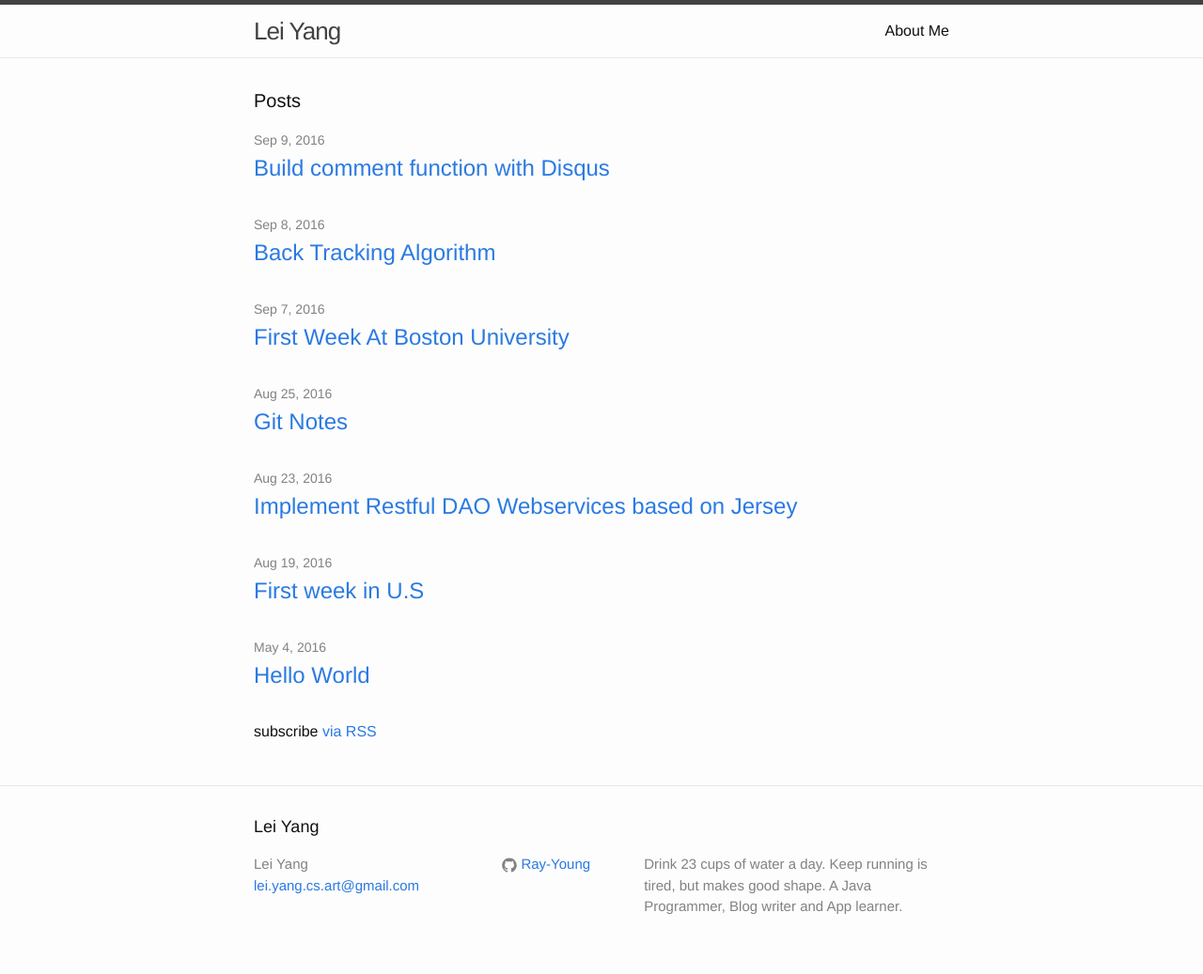
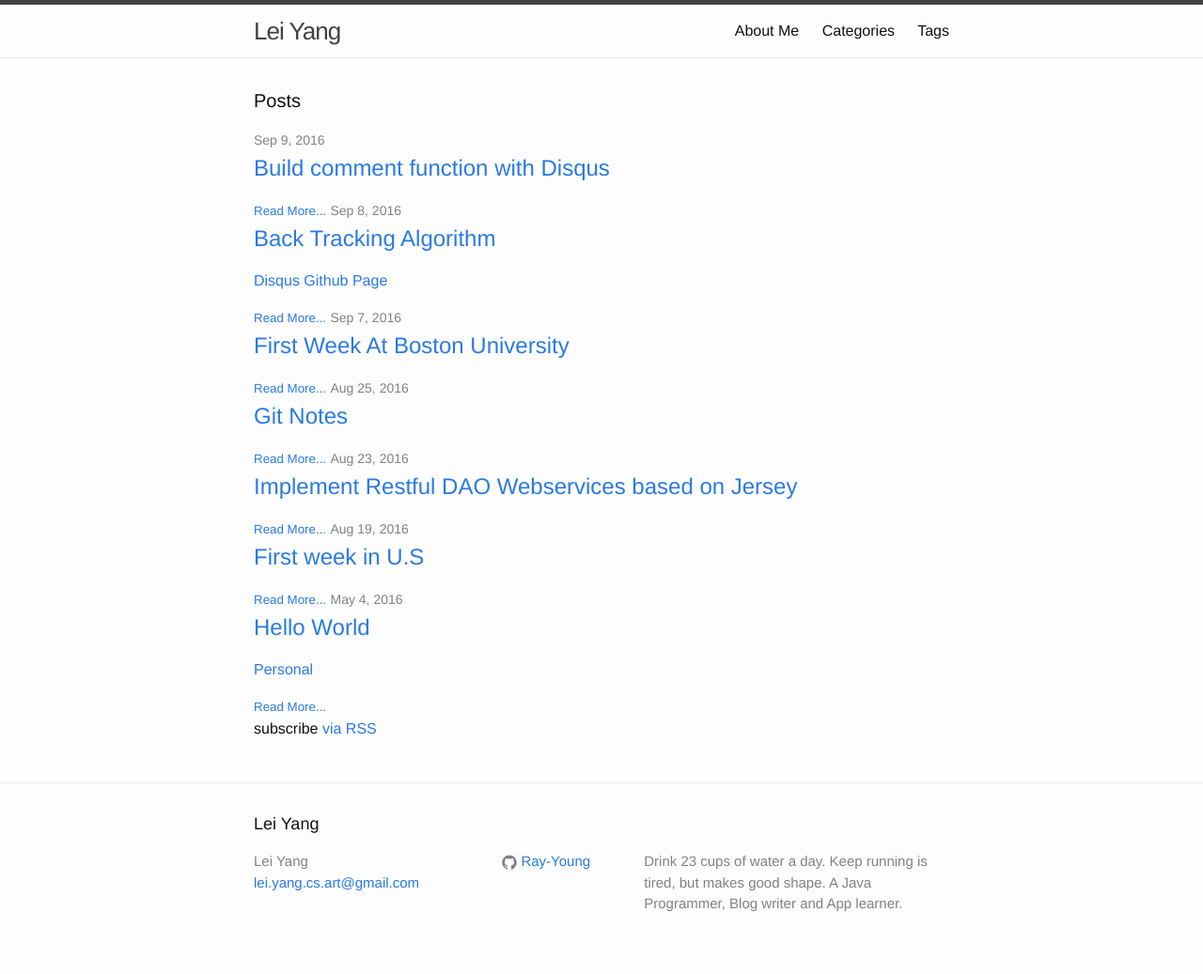
Before and after one commit to Ray-Young/ray-young.github.io, a Jekyll site: the page built from index.html, in a window 1280 px wide. Shown: the whole page at 94% size. Built offline with Jekyll 4.4.1, drawn with Linux system fonts in a browser that asks for light colours.

Commit message:
Add tags for the blog

```diff
--- a/_posts/2016-05-04-my-first-blog.md
+++ b/_posts/2016-05-04-my-first-blog.md
@@ -3,6 +3,7 @@ layout:    post
 title:     "Hello World"
 date:      2016-05-04
 comments:  true
+tags: [Personal]
 
 ---
 
--- a/_posts/2016-09-08-Back-Tracking-Algorithm.md
+++ b/_posts/2016-09-08-Back-Tracking-Algorithm.md
@@ -3,6 +3,8 @@ layout: post
 title: "Back Tracking Algorithm"
 date: 2016-09-08
 comments: true
+tags: [Github Page, Disqus]
+category: Algorithm
 ---
 
 ### Back tracking
--- a/index.html
+++ b/index.html
@@ -10,17 +10,34 @@ layout: default
 
   <h1 class="page-heading">Posts</h1>
 
-  <ul class="post-list">
+  <div class="post-list">
     {% for post in site.posts %}
-      <li>
         <span class="post-meta">{{ post.date | date: "%b %-d, %Y" }}</span>
-
         <h2>
           <a class="post-link" href="{{ post.url | prepend: site.baseurl }}">{{ post.title }}</a>
         </h2>
-      </li>
-    {% endfor %}
-  </ul>
+		<div>
+          {% capture tags %}
+            {% for tag in post.tags %}
+              {{ tag | downcase | replace:' ','*' }}
+            {% endfor %}
+          {% endcapture %}
+          {% assign sorted_post_tags = tags | split:' ' | sort %}
+          {% for sorted_tag in sorted_post_tags %}
+            {% for tag in post.tags %}
+              {% assign downcase_tag = tag | downcase | replace:' ','*' %}
+              {% if downcase_tag == sorted_tag %}
+              <a href="{{ site.baseurl }}/blog/tags/#{{ tag }}" class="bl-tag">
+               {{ tag }}
+              </a>
+              {% endif %}
+            {% endfor %}
+          {% endfor %}
+        </div>
+        <p class="post-summary">{{ post.summary }}</p>
+        <a href="{{ post.url | prepend: site.baseurl }}"><small>Read More...</small></a>
+        {% endfor %}
+	</div>
 
   <p class="rss-subscribe">subscribe <a href="{{ "/feed.xml" | prepend: site.baseurl }}">via RSS</a></p>
 
```
Also changed, not shown: _layouts/post.html (+7 -0 lines), blog/categories.html (added, +28 -0 lines), blog/tag.html (added, +28 -0 lines), blog/index.html (added), 1 other file.
